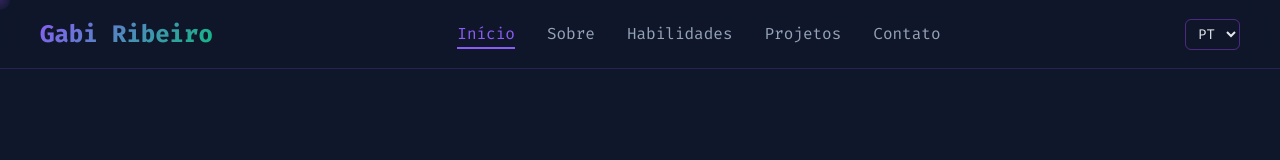
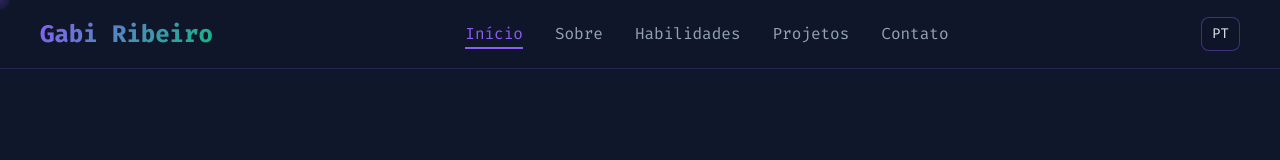
Before and after one commit to Gaab-elle/Portfolio-Gabi, a React (Vite) app: page / in a window 1280 px wide. Shown: the top 160 px of the page. Built offline with nearby package versions, Linux system fonts and the light colour scheme.

Commit message:
💄 Lang select: fundo escuro, texto claro e opções estilizadas

```diff
--- a/src/styles/modern.css
+++ b/src/styles/modern.css
@@ -116,6 +116,20 @@
 .nav-links a:hover,
 .nav-links a.active {
   color: var(--primary);
+}
+
+.nav-container select {
+  background: rgba(15, 23, 42, 0.9);
+  color: var(--text);
+  border: 1px solid rgba(139, 92, 246, 0.4);
+  border-radius: 8px;
+  padding: 6px 10px;
+  appearance: none;
+}
+
+.nav-container select option {
+  background: #0b1220;
+  color: #e5e7eb;
 }
 
 .nav-links a::after {
```
